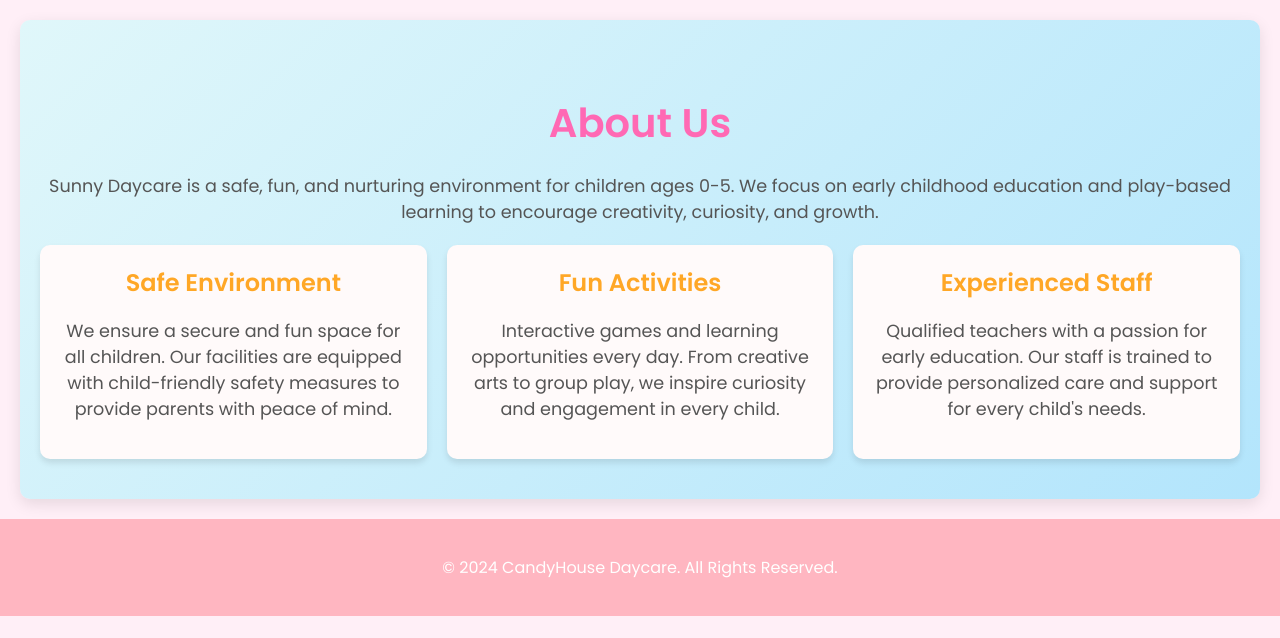
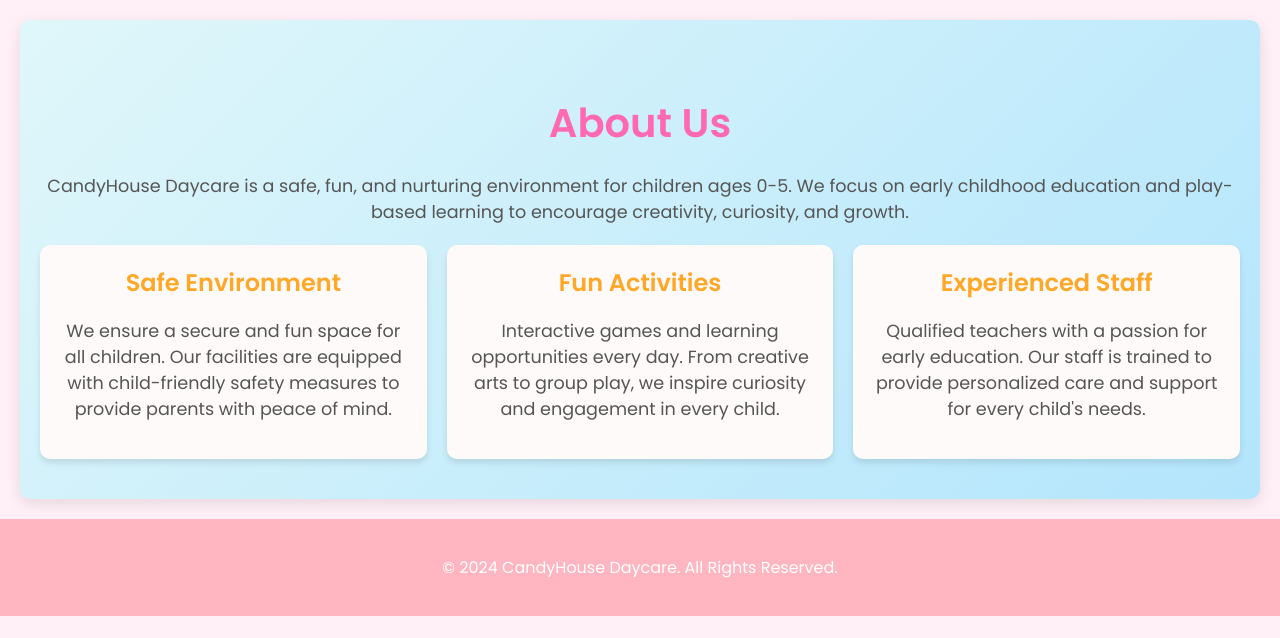
Before and after one commit to christychow1205/CandyHouse, a plain HTML site: page index.html in a window 1280 px wide. Shown: the part 162-800 px from the top of the page. Drawn offline with Linux system fonts and the light colour scheme.

Commit message:
fix text info

```diff
--- a/index.html
+++ b/index.html
@@ -208,10 +208,12 @@
                 margin-left: 0px;
                 padding: 0px;
             }
-            .section{
+
+            .section {
                 padding: 0px 20px;
             }
-            .section h2{
+
+            .section h2 {
                 margin: 10px;
             }
         }
@@ -221,9 +223,8 @@
 <script type="text/javascript">
     const translations = {
         en: {
-            title: "Welcome to Sunny Daycare",
             about_title: "About Us",
-            about_text: "Sunny Daycare is a safe, fun, and nurturing environment for children ages 0-5. We focus on early childhood education and play-based learning to encourage creativity, curiosity, and growth.",
+            about_text: "CandyHouse Daycare is a safe, fun, and nurturing environment for children ages 0-5. We focus on early childhood education and play-based learning to encourage creativity, curiosity, and growth.",
             card1: "Safe Environment",
             card1_text: "We ensure a secure and fun space for all children. Our facilities are equipped with child-friendly safety measures to provide parents with peace of mind.",
             card2: "Fun Activities",
@@ -255,9 +256,8 @@
             img_outdoor3: "Outdoor Play Area"
         },
         cn: {
-            title: "欢迎来到阳光托儿所",
             about_title: "关于我们",
-            about_text: "阳光托儿所为0-5岁的儿童提供安全、有趣和有爱的环境。我们专注于早期教育和基于游戏的学习，鼓励创造力、好奇心和成长。",
+            about_text: "糖果屋托儿所为0-5岁的儿童提供安全、有趣和有爱的环境。我们专注于早期教育和基于游戏的学习，鼓励创造力、好奇心和成长。",
             card1: "安全环境",
             card1_text: "我们为所有儿童提供安全有趣的空间。我们的设施配备了适合儿童的安全措施，让家长安心无忧。",
             card2: "有趣的活动",
```
